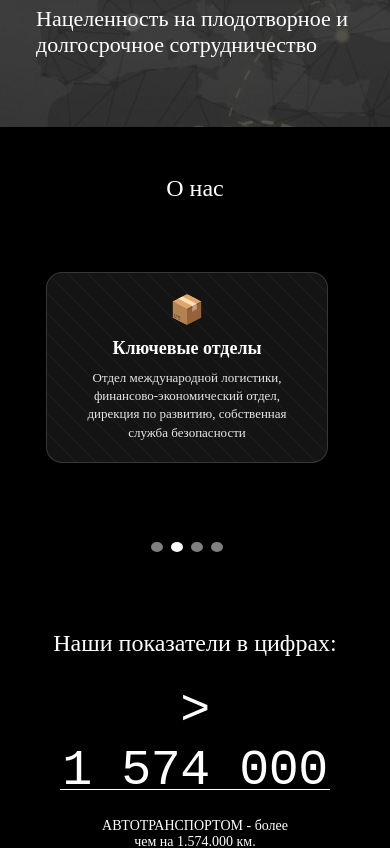
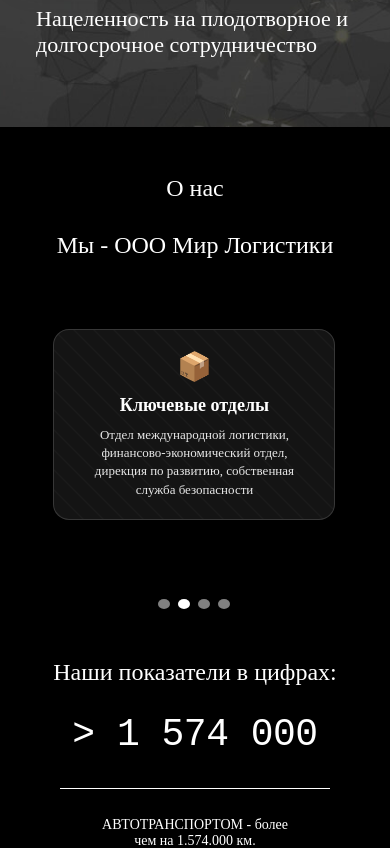
Before and after one commit to Alexandro9911/b2bexpress-react, a React (Vite) app: page / in a window 390 px wide. Shown: the part 1820-2668 px from the top of the page. Built offline with nearby package versions, Linux system fonts and the light colour scheme; a web font is replaced by a local one.

Commit message:
redesign x3

```diff
--- a/src/App.tsx
+++ b/src/App.tsx
@@ -30,11 +30,11 @@ function App() {
             <Section1_3/>
           </section>
         </section>
-        {/*<section id="services" data-section="section2" className="section-item">*/}
-        {/*  <Section2/>*/}
-        {/*  <Section2_1/>*/}
-        {/*  <Section2_2/>*/}
-        {/*</section>*/}
+        <section id="services" data-section="section2" className="section-item">
+          <Section2/>
+          {/*<Section2_1/>*/}
+          {/*<Section2_2/>*/}
+        </section>
         {/*<section id="feedback" data-section="section3" className="section-item">*/}
         {/*  <Section3/>*/}
         {/*</section>*/}
--- a/src/components/Content/Section1_3/Section1_3.tsx
+++ b/src/components/Content/Section1_3/Section1_3.tsx
@@ -180,6 +180,7 @@ export default function Section1_3() {
       {/* Блок "О нас" */}
       <div className="section1_2">
         <div className="section1_2__title">О нас</div>
+        <div className="section1_2__sub-title">Мы - ООО Мир Логистики</div>
 
         {/* Карусель из карточек */}
         <div className="section1_2__carousel">
--- a/src/components/Content/Section1_3/section1_3.sass
+++ b/src/components/Content/Section1_3/section1_3.sass
@@ -19,6 +19,7 @@
   @media (max-width: 768px)
     padding-left: 8px
     padding-right: 8px
+    padding-bottom: 20px
 
 
   &__digits
@@ -46,7 +47,7 @@
 
 .section1_2__title
   font-size: 32px
-  margin-bottom: 40px
+  margin-bottom: 30px
   width: 100%
   max-width: 800px
   text-align: center
@@ -63,6 +64,10 @@
   @media (max-width: 320px)
     font-size: 20px
     margin-bottom: 32px
+
+.section1_2__sub-title
+  font-size: 24px
+  margin-bottom: 40px
 
 
 .section1_2__content
@@ -288,6 +293,11 @@
     font-family: "Courier New", monospace !important
     letter-spacing: -0.5px
 
+@media screen and (max-width: 768px)
+  .counter
+    font-size: 38px
+    height: 50px
+
 // === КАРОУСЕЛЬ КАРТОЧЕК "О НАС" ===
 
 .section1_2__carousel
@@ -295,7 +305,7 @@
   max-width: 100vw
   margin: 20px 0
   padding: 0
-  left: 50%
+  left: 52%
   right: 50%
   transform: translateX(-50%)
   position: relative
```
